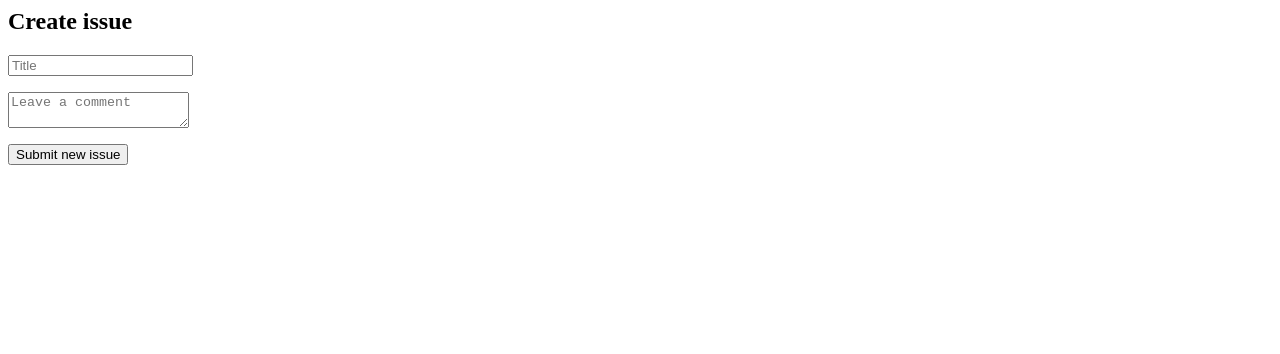
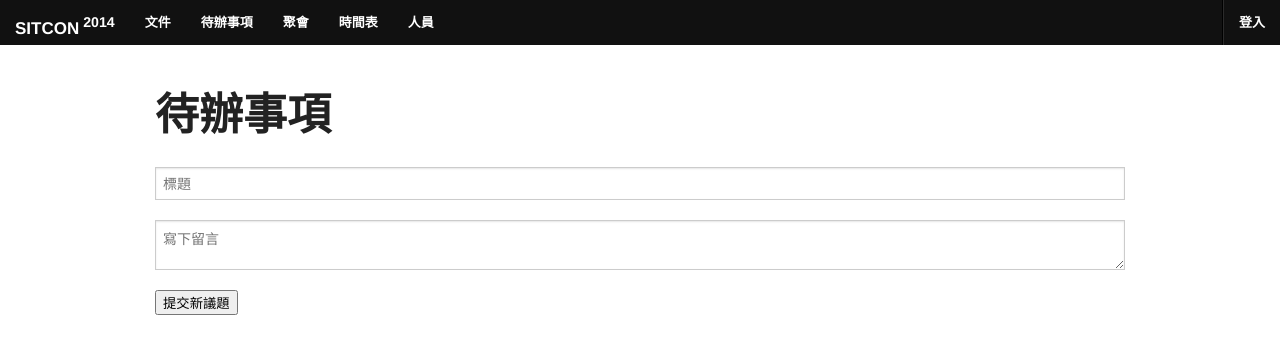
Before and after one commit to sitcon-tw/roboconf, a Django app: page /issues/new in a window 1280 px wide. Shown: the top 354 px of the page. Run offline with Django 3.2, Linux system fonts and the light colour scheme.

Commit message:
Apply Yojigen-style SITCON template

```diff
--- /dev/null
+++ b/core/templates/core_main.html
@@ -0,0 +1,41 @@
+{% extends 'core_base.html' %}
+{% block content_block %}
+<nav class="top-bar">
+	<ul class="title-area">
+		<li class="name"><h1><a href="/">SITCON<sup>&nbsp;2014</sup></a></h1></li>
+		<li class="toggle-topbar menu-icon"><a href="#"><span>功能表</span></a></li>
+	</ul>
+	<section class="top-bar-section">
+		<ul class="left">
+			<li><a href="#">文件</a></li>
+			<li><a href="{% url 'issues:list' %}">待辦事項</a></li>
+			<li><a href="#">聚會</a></li>
+			<li><a href="#">時間表</a></li>
+			<li><a href="#">人員</a></li>
+		</ul>
+		<ul class="right">
+			<li class="divider hide-for-small"></li>
+			{% if request.user.is_authenticated %}
+			<li class="has-dropdown">
+				<a href="#">{{ request.user.username }}</a>
+				<ul class="dropdown">
+					<li><label>{{ request.user.last_name }} {{ request.user.first_name }}</label></li>
+					<li><a href="#">帳號設定</a></li>
+					<li><a href="/backend/">系統設定</a></li>
+					<li class="divider"></li>
+					<li><a href="{% url 'issues:create' %}">回報問題</a></li>
+					<li><a href="#">登出</a></li>
+				</ul>
+			</li>
+			{% else %}
+			<li><a href="#">登入</a></li>
+			{% endif %}
+		</ul>
+	</section>
+</nav>
+<div class="container row">
+	<div class="large-12 columns">
+{% block content %}{% endblock %}
+	</div>
+</div>
+{% endblock %}
--- a/issues/templates/issues_create.html
+++ b/issues/templates/issues_create.html
@@ -1,7 +1,11 @@
-<h2>Create issue</h2>
+{% extends 'core_main.html' %}
+{% block title %}待辦事項{{ block.super }}{% endblock %}
+{% block content %}
+<h1>待辦事項</h1>
 <form action="{% url 'issues:create' %}" method="POST">
 {% csrf_token %}
-	<p><input type="text" name="title" maxlength="128" placeholder="Title" required="required" /></p>
-	<p><textarea name="content" placeholder="Leave a comment" required="required"></textarea></p>
-	<p><input type="submit" name="submit" value="Submit new issue" /></p>
+	<p><input type="text" name="title" maxlength="128" placeholder="標題" required="required" /></p>
+	<p><textarea name="content" placeholder="寫下留言" required="required"></textarea></p>
+	<p><input type="submit" name="submit" value="提交新議題" /></p>
 </form>
+{% endblock %}
```
Also changed, not shown: issues/templates/issues_detail.html (+6 -1 lines), issues/templates/issues_list.html (+6 -6 lines).
